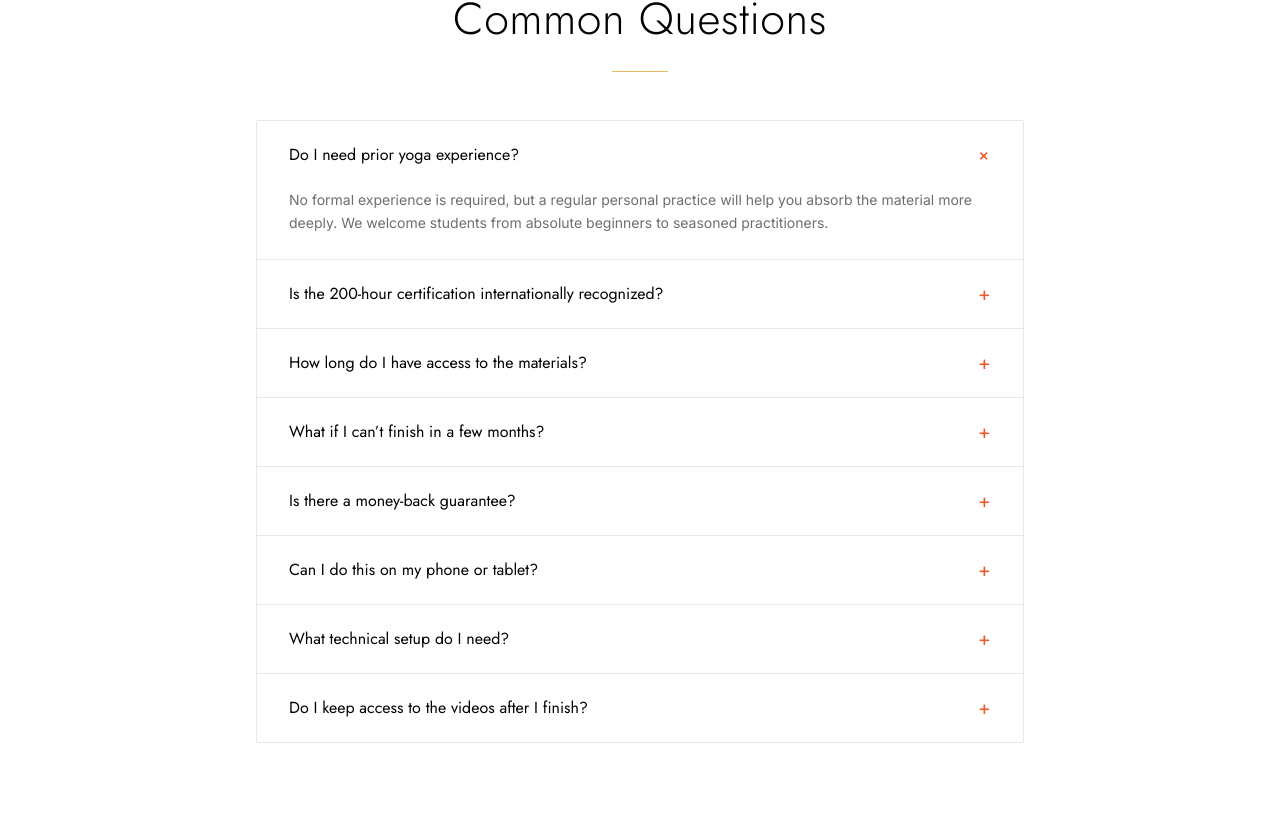
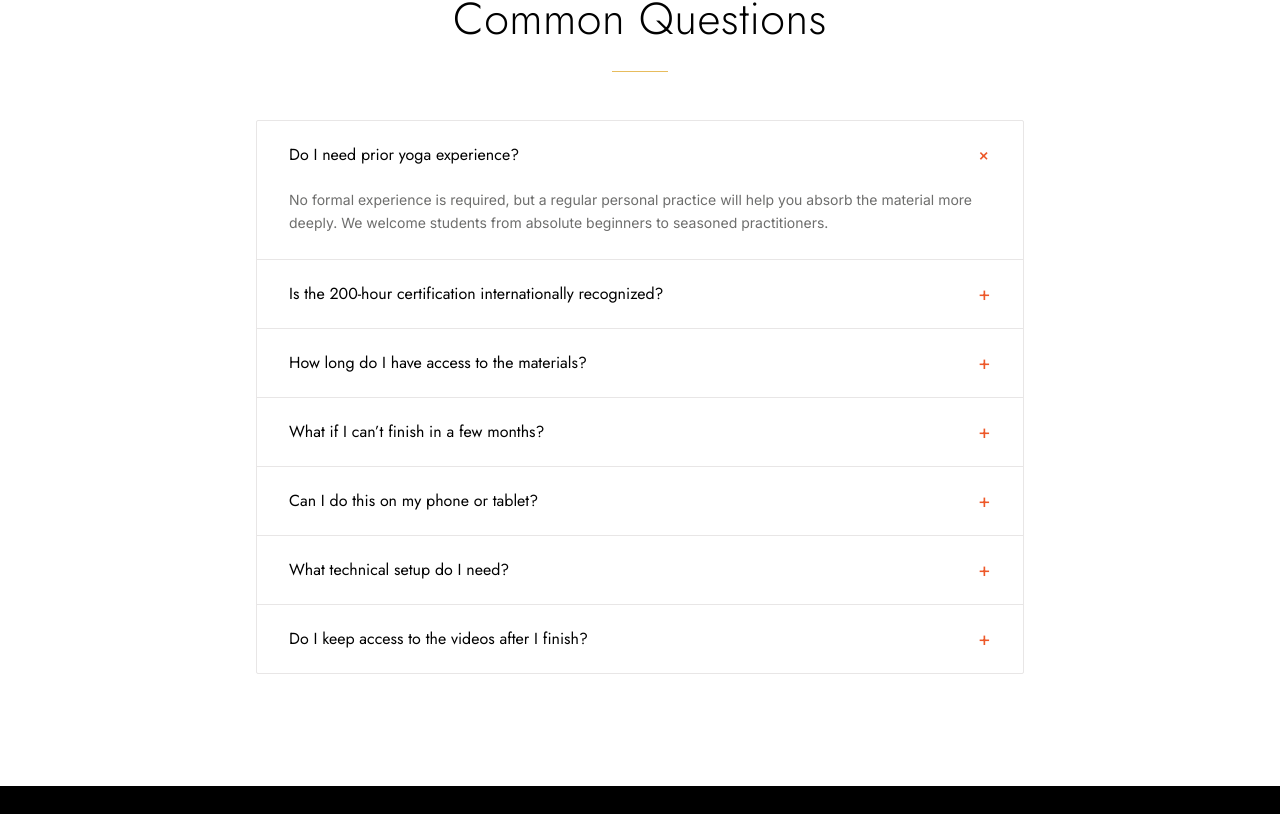
Before and after one commit to TechDept09/200pageAkasha, a Next.js app: page /200h-essential in a window 1280 px wide. Shown: the part 11186-12000 px from the top of the page. Built offline with nearby package versions, Linux system fonts and the light colour scheme; no server answers; what @wix/sdk would draw is missing.

Commit message:
Pass hasMBG={false} to FAQ on 200hr Essential so the MBG Q is hidden

```diff
--- a/src/pages/200h-essential.js
+++ b/src/pages/200h-essential.js
@@ -123,7 +123,7 @@ export default function EssentialPage() {
         <Steps />
         <Testimonials />
         <Pricing />
-        <FAQ />
+        <FAQ hasMBG={false} />
         <CTA />
         <Footer />
       </main>
```
